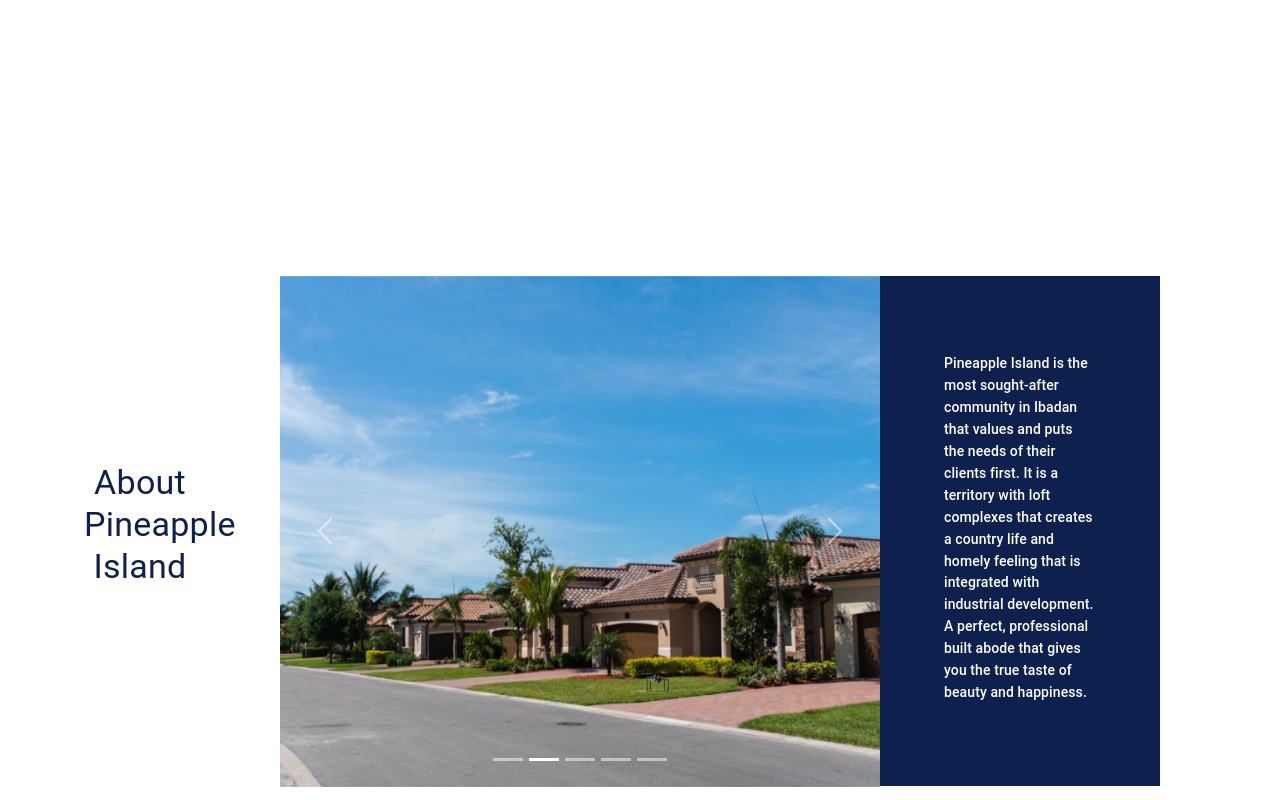
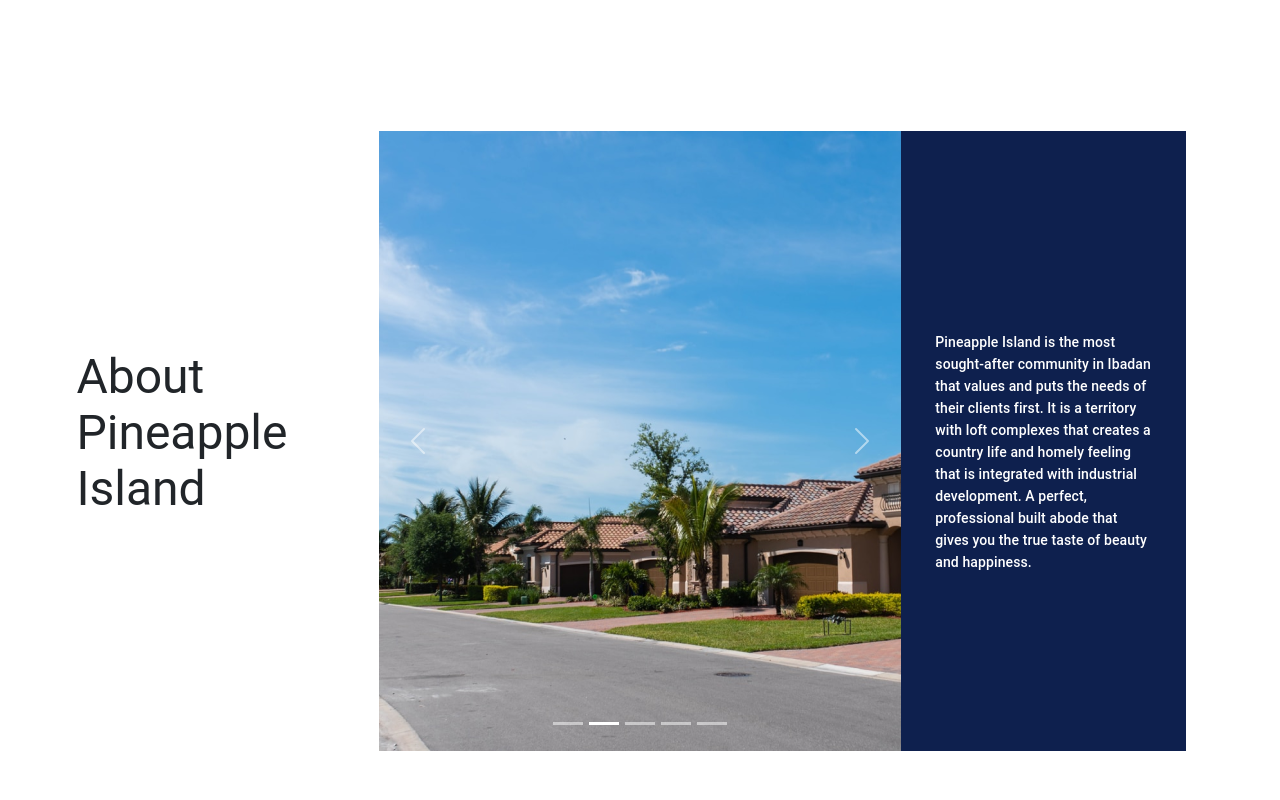
Before and after one commit to Tanapatpusiri/web-responsive, a Next.js app: page / in a window 1280 px wide. Shown: the part 740-1540 px from the top of the page. Built offline with nearby package versions, Linux system fonts and the light colour scheme.

Commit message:
fix: section2

```diff
--- a/pages/Page2.tsx
+++ b/pages/Page2.tsx
@@ -1,40 +1,27 @@
-import Box from "@mui/material/Box";
-import Grid from "@mui/material/Unstable_Grid2";
+import { Box, Grid, Typography } from "@mui/material";
 import Image from "next/image";
-import styles from "@/styles/Home.module.css";
-import Typography from "@mui/material/Typography";
-import page1 from "../image/Image6-page5.png";
 import page2 from "../image/page2.png";
-import page3 from "../image/Image1-page5.png";
-import page4 from "../image/Image2-page5.png";
-import page5 from "../image/Image3-page5.png";
-
 import "bootstrap/dist/css/bootstrap.min.css";
 import Carousel from "react-bootstrap/Carousel";
+import { Container } from "@mui/material";
 export default function Page2() {
   return (
     <>
-      <Box sx={{ display: { lg: "block", xs: "none" } }}>
+      <Container maxWidth="xl">
         <Box
-          className="Page2"
+          sx={{ display: { md: "block", xs: "none" }, paddingBottom: "180px" }}
+        >
+          <Box
             id="PageTwo"
             sx={{
               display: "flex",
+              justifyContent: "center",
               alignItems: "center",
-            justifyContent: "center",
             }}
           >
-          <Box sx={{}}>
-            <Box>
+            <Grid container>
               <Grid
-                container
-                sx={{
-                  display: "flex",
-                  alignItems: "center",
-                  justifyContent: "center",
-                }}
-              >
-                <Grid
+                item
                 xs
                 sx={{
                   display: "flex",
@@ -42,94 +29,81 @@ export default function Page2() {
                   justifyContent: "center",
                 }}
               >
-                  <Box className={styles.DivTextPage2}>
-                    <Box sx={{ display: "block" }}>
-                      <Typography
-                        sx={{ textAlign: "center" }}
-                        className={styles.NavTextName}
-                        variant="h4"
-                        gutterBottom
+                <Box
+                  sx={{
+                    width: "250px",
+                  }}
                 >
+                  <Typography variant="h3" gutterBottom>
                     About Pineapple Island
                   </Typography>
                 </Box>
-                  </Box>
               </Grid>
 
-                <Grid>
-                  <Box sx={{ display: "block" }}>
-                    <Carousel slide={false}>
+              <Grid item xs>
+                <Box
+                  sx={{
+                    display: "flex",
+                    flexDirection: "row",
+                  }}
+                >
+                  <Carousel style={{ width: "min(40.8vw,728px)" }}>
                     <Carousel.Item>
-                        <Image src={page1} priority width={600} alt="" />
+                      <Image src={page2} priority alt="" />
                     </Carousel.Item>
                     <Carousel.Item>
-                        <Image src={page2} priority width={600} alt="" />
+                      <Image src={page2} priority alt="" />
                     </Carousel.Item>
                     <Carousel.Item>
-                        <Image src={page3} priority width={600} alt="" />
+                      <Image src={page2} priority alt="" />
                     </Carousel.Item>
                     <Carousel.Item>
-                        <Image src={page4} priority width={600} alt="" />
+                      <Image src={page2} priority alt="" />
                     </Carousel.Item>
                     <Carousel.Item>
-                        <Image src={page5} priority width={600} alt="" />
+                      <Image src={page2} priority alt="" />
                     </Carousel.Item>
                   </Carousel>
                 </Box>
               </Grid>
-                <Grid
-                  xs
+              <Grid item xs>
+                <Box
                   sx={{
                     bgcolor: "#0E204E",
                     color: "#ffff",
-                    height: 510,
-                    width: 500,
+                    height: "620px",
+                    maxHeight: "620px",
+                    width: "22.25vw",
                     zIndex: 1,
                     display: "flex",
                     alignItems: "center",
                     justifyContent: "center",
-                    mr: 15,
                   }}
                 >
-                  <Box>
-                    <Box className={styles.TextRectanglePage2}>
-                      <Box sx={{ display: "block" }}>
-                        <Typography
-                          sx={{
-                            p: 8,
-
-                            color: "#ffff",
-                            display: "block",
-                          }}
-                          className={styles.TextRectanglePage2}
-                          variant="subtitle2"
-                          gutterBottom
-                        >
+                  <Box sx={{ display: "flex", px: "12%", paddingTop: "10%" }}>
+                    <Typography variant="subtitle2" gutterBottom>
                       Pineapple Island is the most sought-after community in
                       Ibadan that values and puts the needs of their clients
-                          first. It is a territory with loft complexes that
-                          creates a country life and homely feeling that is
-                          integrated with industrial development. A perfect,
-                          professional built abode that gives you the true taste
-                          of beauty and happiness.
+                      first. It is a territory with loft complexes that creates
+                      a country life and homely feeling that is integrated with
+                      industrial development. A perfect, professional built
+                      abode that gives you the true taste of beauty and
+                      happiness.
                     </Typography>
-                      </Box>
                   </Box>
                 </Box>
               </Grid>
             </Grid>
           </Box>
         </Box>
-        </Box>
-      </Box>
 
         {/* Moblie */}
 
-      <Box sx={{ display: { lg: "none", xs: "block" } }}>
-        <div className="Page2M" id="PageTwoM">
+        <Box sx={{ display: { md: "none", xs: "block" } }}>
+          <div id="PageTwoM">
             <Box
               sx={{
-              mt: -10,
+                paddingBottom: "50px",
               }}
             >
               <Box>
@@ -149,66 +123,65 @@ export default function Page2() {
                     }}
                   >
                     <Box
-                    className={styles.DivTextPage2}
                       sx={{
                         zIndex: 1,
+                        textAlign: "center",
                       }}
                     >
                       <Box>
-                      <Typography
-                        sx={{
-                          textAlign: "center",
-                        }}
-                        className={styles.TextPage2}
-                        variant="h5"
-                        gutterBottom
-                      >
+                        <Typography variant="subtitle1" gutterBottom>
                           About{" "}
                         </Typography>
-                      <Typography
-                        sx={{
-                          textAlign: "center",
-                          mb: 3,
-                        }}
-                        className={styles.TextPage2}
-                        variant="h5"
-                        gutterBottom
-                      >
+                        <Typography variant="subtitle1" gutterBottom>
                           Pineapple Island{" "}
                         </Typography>
                       </Box>
                     </Box>
                   </Grid>
 
-                <Grid>
-                  <Box>
+                  <Grid
+                    sx={{
+                      display: "flex",
+                      justifyContent: "center",
+                      textAlign: "center",
+                    }}
+                  >
+                    <Box
+                      sx={{
+                        display: "flex",
+                        justifyContent: "center",
+                      }}
+                    >
                       <Image
-                      className={styles.ImageMobile}
                         src={page2}
                         priority
-                      width={450}
                         alt=""
+                        style={{
+                          width: "max(80.8vw,335px)",
+                          filter: "brightness(50%)",
+                          maxHeight: "392px",
+                          opacity: "90%",
+                        }}
                       />
                       <Typography
                         sx={{
-                        p: 12,
+                          px: "15%",
                           zIndex: 1,
                           color: "#ffff",
                           position: "absolute",
-                        mt: -50,
+                          mt: 15,
                           textAlign: "center",
                         }}
-                      className={styles.TextRectanglePage2}
                         variant="subtitle2"
                         gutterBottom
                       >
                         Pineapple Island is the most sought-after community in
                         Ibadan that values and puts the needs of their clients
-                      first. It is a territory with loft complexes that creates
-                      a country life and homely feeling that is integrated with
-                      industrial development. A perfect, professional built
-                      abode that gives you the true taste of beauty and
-                      happiness.
+                        first. It is a territory with loft complexes that
+                        creates a country life and homely feeling that is
+                        integrated with industrial development. A perfect,
+                        professional built abode that gives you the true taste
+                        of beauty and happiness.
                       </Typography>
                     </Box>
                   </Grid>
@@ -217,6 +190,7 @@ export default function Page2() {
             </Box>
           </div>
         </Box>
+      </Container>
     </>
   );
 }
```
Lines whose indentation alone changed are shown as unchanged.
